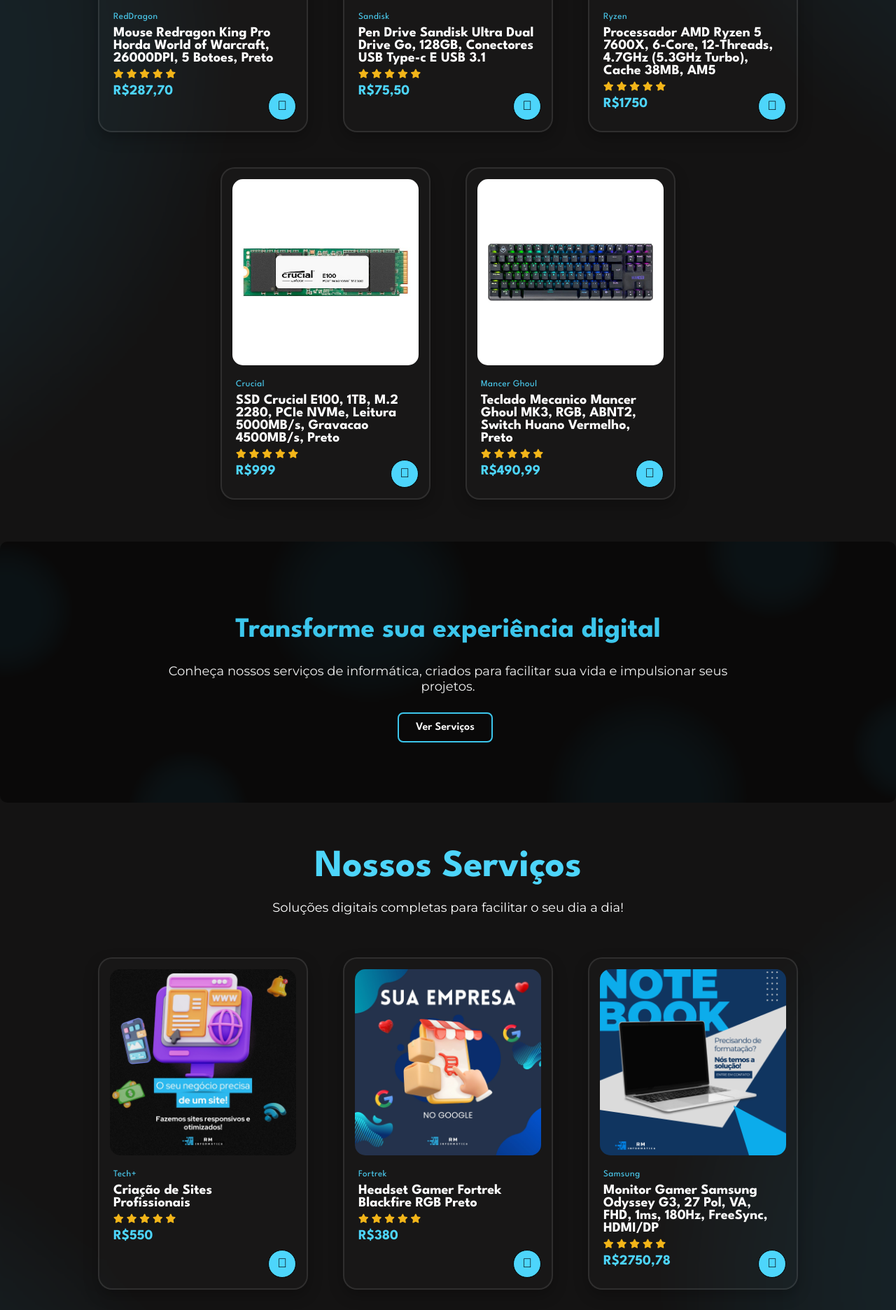
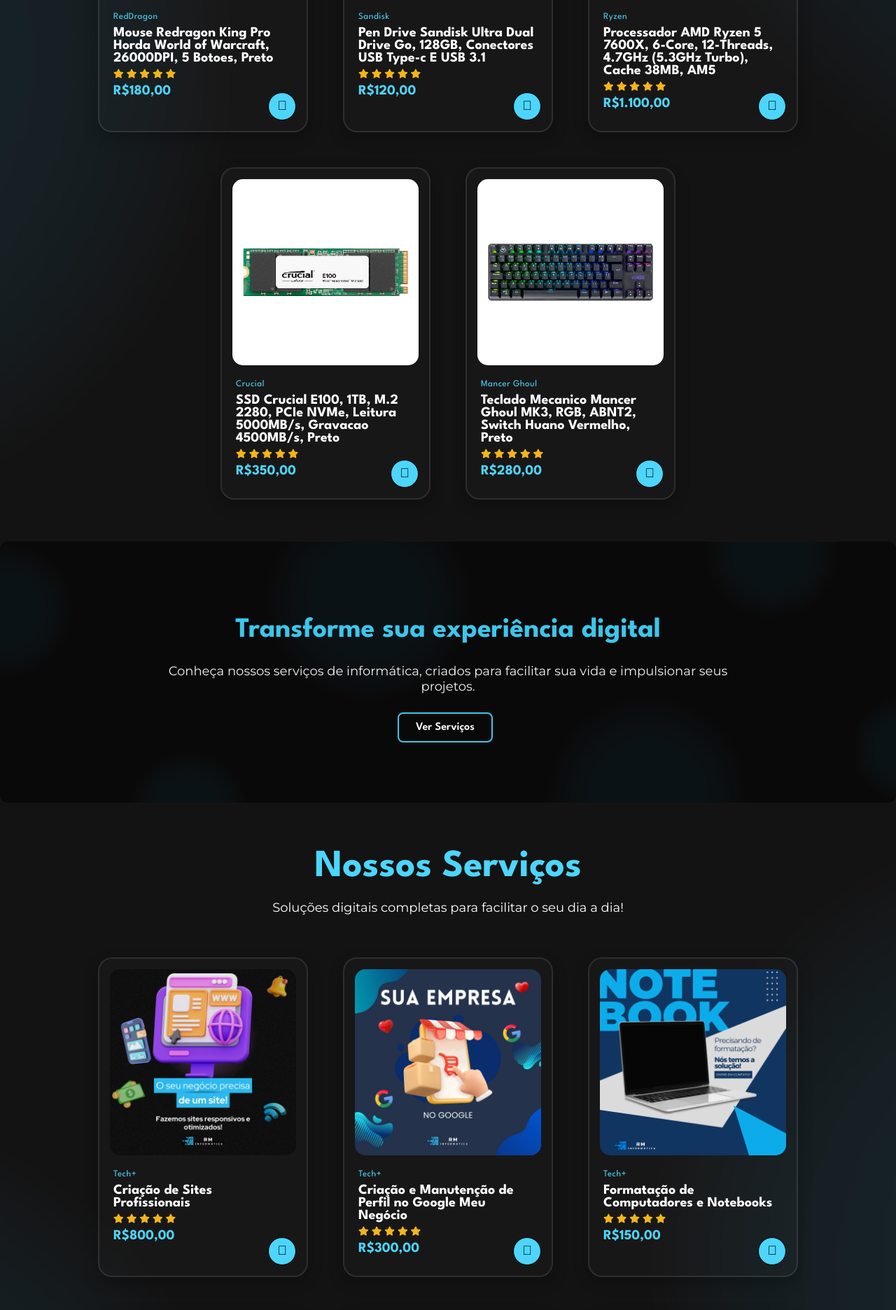
Before and after one commit to Riannm/Tech-, a website: page index.html in a window 1280 px wide. Shown: the part 1883-3755 px from the top of the page at 70% size. Drawn offline with Linux system fonts and the light colour scheme.

Commit message:
serviços e produtos atualizados

```diff
--- a/index.html
+++ b/index.html
@@ -69,7 +69,7 @@
                     <i class="fas fa-star"></i>
 
                 </div>
-                <h4>R$750,42</h4>
+                <h4>R$450,00</h4>
             </div>
             <a href="#"><i class="fal fa-cart-plus cart"></i></a>
         </div>
@@ -86,7 +86,7 @@
                     <i class="fas fa-star"></i>
 
                 </div>
-                <h4>R$380</h4>
+                <h4>R$250,00</h4>
             </div>
             <a href="#"><i class="fal fa-cart-plus cart"></i></a>
         </div>
@@ -103,7 +103,7 @@
                     <i class="fas fa-star"></i>
 
                 </div>
-                <h4>R$2750,78</h4>
+                <h4>R$1.200,00</h4>
             </div>
             <a href="#"><i class="fal fa-cart-plus cart"></i></a>
         </div>
@@ -120,7 +120,7 @@
                     <i class="fas fa-star"></i>
 
                 </div>
-                <h4>R$287,70</h4>
+                <h4>R$180,00</h4>
             </div>
             <a href="#"><i class="fal fa-cart-plus cart"></i></a>
         </div>
@@ -137,7 +137,7 @@
                     <i class="fas fa-star"></i>
 
                 </div>
-                <h4>R$75,50</h4>
+                <h4>R$120,00</h4>
             </div>
             <a href="#"><i class="fal fa-cart-plus cart"></i></a>
         </div>
@@ -154,7 +154,7 @@
                     <i class="fas fa-star"></i>
 
                 </div>
-                <h4>R$1750</h4>
+                <h4>R$1.100,00</h4>
             </div>
             <a href="#"><i class="fal fa-cart-plus cart"></i></a>
         </div>
@@ -171,7 +171,7 @@
                     <i class="fas fa-star"></i>
 
                 </div>
-                <h4>R$999</h4>
+                <h4>R$350,00</h4>
             </div>
             <a href="#"><i class="fal fa-cart-plus cart"></i></a>
         </div>
@@ -188,7 +188,7 @@
                     <i class="fas fa-star"></i>
 
                 </div>
-                <h4>R$490,99</h4>
+                <h4>R$280,00</h4>
             </div>
             <a href="#"><i class="fal fa-cart-plus cart"></i></a>
         </div>
@@ -220,15 +220,15 @@
                     <i class="fas fa-star"></i>
 
                 </div>
-                <h4>R$550</h4>
+                <h4>R$800,00</h4>
             </div>
             <a href="#"><i class="fal fa-cart-plus cart"></i></a>
         </div>
         <div class="products">
             <img src="img/provided_services/CRIAÇÃO_GMB_MANUTENÇÃO.jpg" alt="">
             <div class="description">
-                <span>Fortrek</span>
-                <h5>Headset Gamer Fortrek Blackfire RGB Preto</h5>
+                <span>Tech+</span>
+                <h5>Criação e Manutenção de Perfil no Google Meu Negócio</h5>
                 <div class="star_rating">
                     <i class="fas fa-star"></i>
                     <i class="fas fa-star"></i>
@@ -237,15 +237,15 @@
                     <i class="fas fa-star"></i>
 
                 </div>
-                <h4>R$380</h4>
+                <h4>R$300,00</h4>
             </div>
             <a href="#"><i class="fal fa-cart-plus cart"></i></a>
         </div>
         <div class="products">
             <img src="img/provided_services/POST_FORMATAÇÃO.png" alt="">
             <div class="description">
-                <span>Samsung</span>
-                <h5>Monitor Gamer Samsung Odyssey G3, 27 Pol, VA, FHD, 1ms, 180Hz, FreeSync, HDMI/DP</h5>
+                <span>Tech+</span>
+                <h5>Formatação de Computadores e Notebooks</h5>
                 <div class="star_rating">
                     <i class="fas fa-star"></i>
                     <i class="fas fa-star"></i>
@@ -254,15 +254,15 @@
                     <i class="fas fa-star"></i>
 
                 </div>
-                <h4>R$2750,78</h4>
+                <h4>R$150,00</h4>
             </div>
             <a href="#"><i class="fal fa-cart-plus cart"></i></a>
         </div>
         <div class="products">
             <img src="img/provided_services/OTIMIZAÇÃO_DE_DESEMPENHO.png" alt="">
             <div class="description">
-                <span>RedDragon</span>
-                <h5>Mouse Redragon King Pro Horda World of Warcraft, 26000DPI, 5 Botoes, Preto</h5>
+                <span>Tech+</span>
+                <h5>Otimização de Desempenho de Computadores</h5>
                 <div class="star_rating">
                     <i class="fas fa-star"></i>
                     <i class="fas fa-star"></i>
@@ -271,15 +271,15 @@
                     <i class="fas fa-star"></i>
 
                 </div>
-                <h4>R$287,70</h4>
+                <h4>R$100,00</h4>
             </div>
             <a href="#"><i class="fal fa-cart-plus cart"></i></a>
         </div>
         <div class="products">
             <img src="img/provided_services/PACOTE_OFFICE.jpg" alt="">
             <div class="description">
-                <span>Sandisk</span>
-                <h5>Pen Drive Sandisk Ultra Dual Drive Go, 128GB, Conectores USB Type-c E USB 3.1</h5>
+                <span>Tech+</span>
+                <h5>Instalação do Pacote Office</h5>
                 <div class="star_rating">
                     <i class="fas fa-star"></i>
                     <i class="fas fa-star"></i>
@@ -288,15 +288,15 @@
                     <i class="fas fa-star"></i>
 
                 </div>
-                <h4>R$75,50</h4>
+                <h4>R$200,00</h4>
             </div>
             <a href="#"><i class="fal fa-cart-plus cart"></i></a>
         </div>
         <div class="products">
             <img src="img/provided_services/POST_FILME_IG.png" alt="">
             <div class="description">
-                <span>Ryzen</span>
-                <h5>Processador AMD Ryzen 5 7600X, 6-Core, 12-Threads, 4.7GHz (5.3GHz Turbo), Cache 38MB, AM5</h5>
+                <span>Tech+</span>
+                <h5>Criação de Posts para Instagram</h5>
                 <div class="star_rating">
                     <i class="fas fa-star"></i>
                     <i class="fas fa-star"></i>
@@ -305,15 +305,15 @@
                     <i class="fas fa-star"></i>
 
                 </div>
-                <h4>R$1750</h4>
+                <h4>R$50,00</h4>
             </div>
             <a href="#"><i class="fal fa-cart-plus cart"></i></a>
         </div>
         <div class="products">
             <img src="img/provided_services/CRIAÇÃO_DE_POSTS.png" alt="">
             <div class="description">
-                <span>Crucial</span>
-                <h5>SSD Crucial E100, 1TB, M.2 2280, PCIe NVMe, Leitura 5000MB/s, Gravacao 4500MB/s, Preto</h5>
+                <span>Tech+</span>
+                <h5>Criação de Posts para Redes Sociais</h5>
                 <div class="star_rating">
                     <i class="fas fa-star"></i>
                     <i class="fas fa-star"></i>
@@ -322,15 +322,15 @@
                     <i class="fas fa-star"></i>
 
                 </div>
-                <h4>R$999</h4>
+                <h4>R$60,00</h4>
             </div>
             <a href="#"><i class="fal fa-cart-plus cart"></i></a>
         </div>
         <div class="products">
             <img src="img/provided_services/LOGO_COMPRA_ONLINE.png" alt="">
             <div class="description">
-                <span>Mancer Ghoul</span>
-                <h5>Suporte Técnico Especializado</h5>
+                <span>Tech+</span>
+                <h5>Suporte Técnico Online</h5>
                 <div class="star_rating">
                     <i class="fas fa-star"></i>
                     <i class="fas fa-star"></i>
@@ -339,7 +339,7 @@
                     <i class="fas fa-star"></i>
 
                 </div>
-                <h4>R$490,99</h4>
+                <h4>R$80,00</h4>
             </div>
             <a href="#"><i class="fal fa-cart-plus cart"></i></a>
         </div>
```
Also changed, not shown: shop.html (+8 -8 lines).
